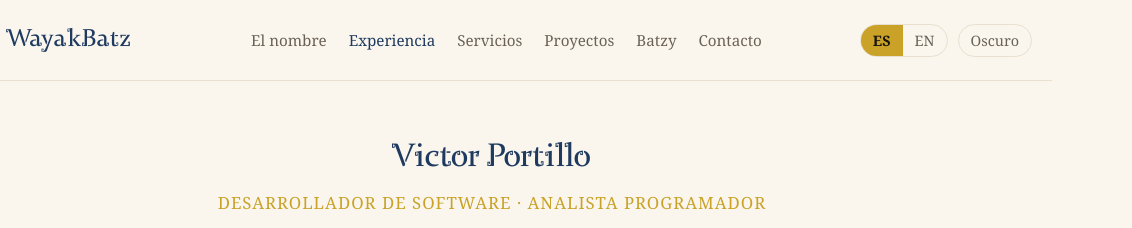
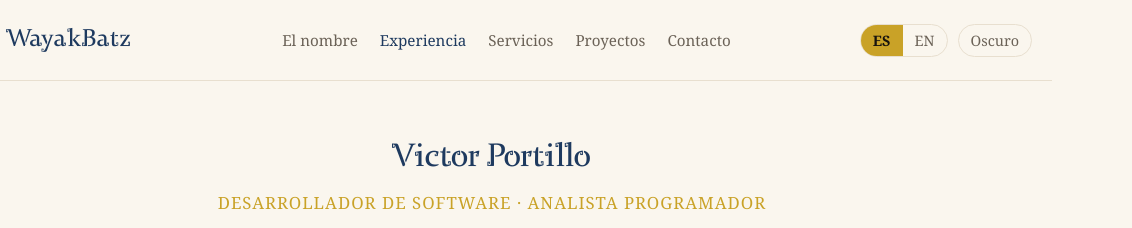
Before and after one commit to vepreyes/wayakbatz-technology, a plain HTML site: page experiencia.html in a window 1280 px wide. Shown: the top 228 px of the page, 148-1280 px from the left. Drawn offline with Linux system fonts and the light colour scheme.

Commit message:
Menú: quita la opción Batzy; se llega a Batzy desde El nombre

```diff
--- a/experiencia.html
+++ b/experiencia.html
@@ -178,7 +178,6 @@
       <a href="experiencia.html" class="activo" data-i18n="nav.experiencia">Experiencia</a>
       <a href="index.html#servicios" data-i18n="nav.servicios">Servicios</a>
       <a href="index.html#proyectos" data-i18n="nav.proyectos">Proyectos</a>
-      <a href="nombre.html#batzy">Batzy</a>
       <a href="index.html#contacto" data-i18n="nav.contacto">Contacto</a>
     </nav>
     <div class="controles">
```
Also changed, not shown: index.html (+0 -1 lines), nombre.html (+0 -1 lines).
